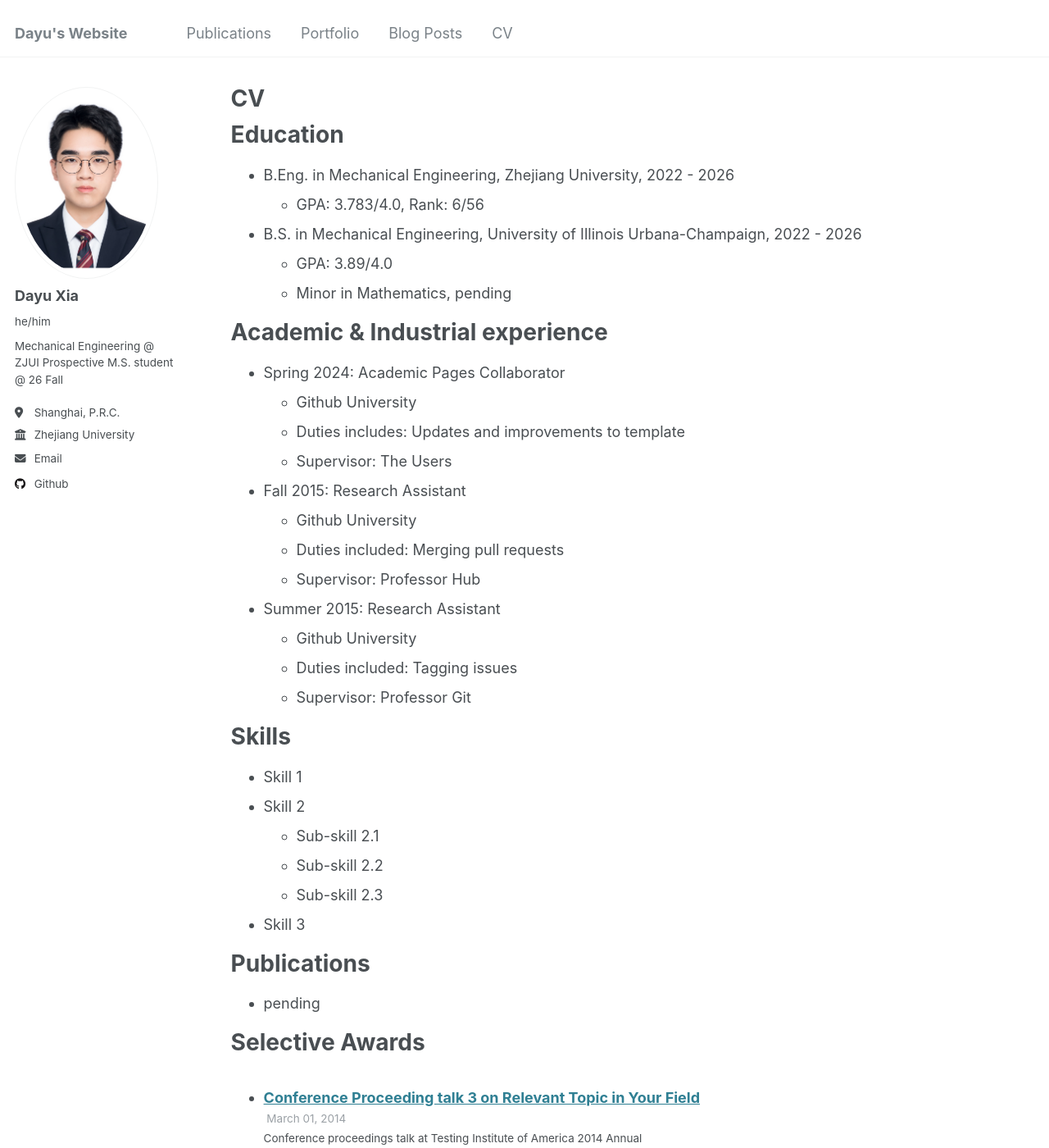
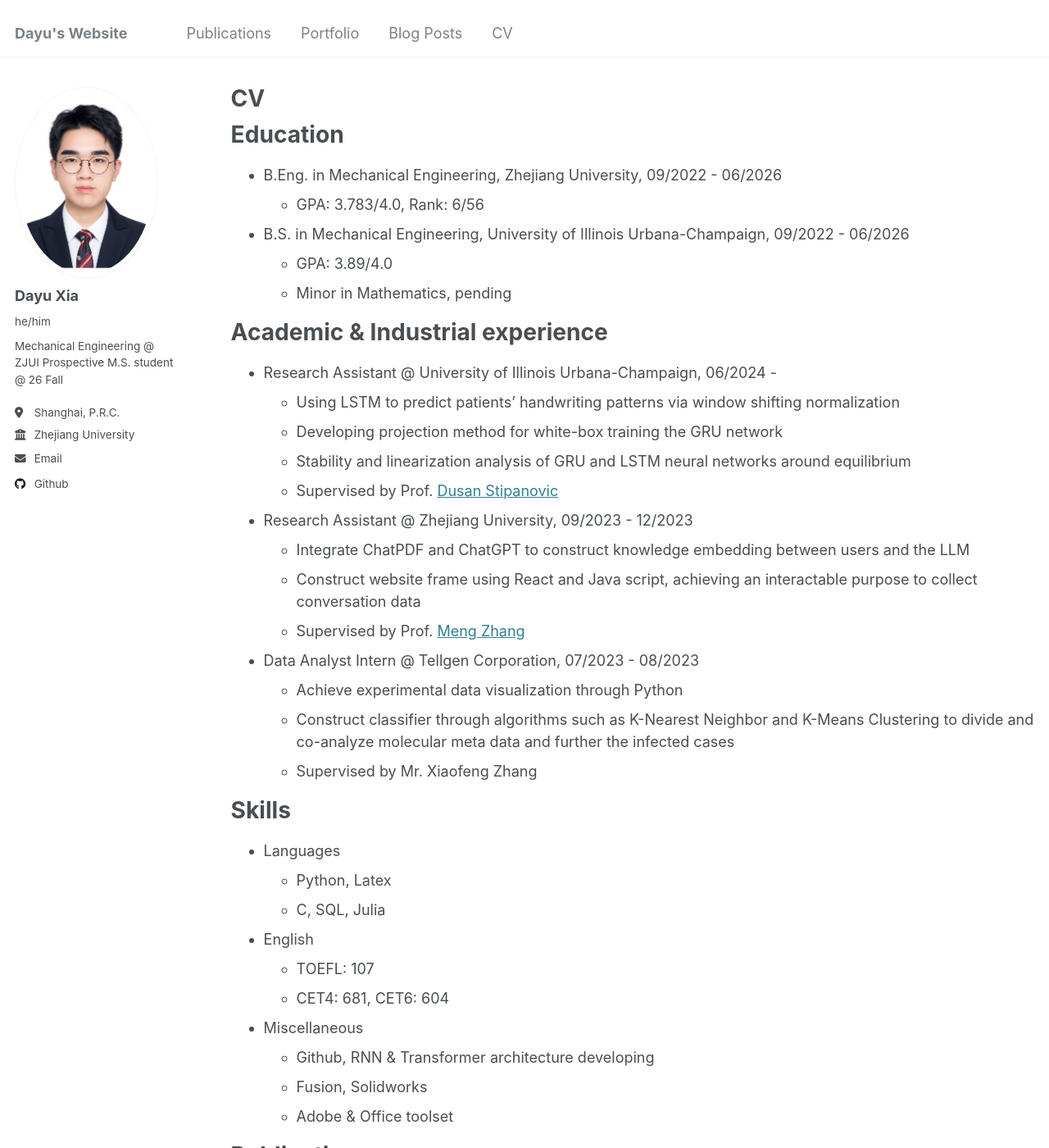
Before and after one commit to dyxia1241/dyxia1241.github.io, a Jekyll site: the page built from _pages/cv.md, in a window 1280 px wide and 1400 px high. Shown: the whole window at 82% size. Built offline with Jekyll 4.4.1, drawn with Linux system fonts in a browser that asks for light colours; some of the changed text lies outside the part shown.

Commit message:
Update cv.md

```diff
--- a/_pages/cv.md
+++ b/_pages/cv.md
@@ -11,37 +11,42 @@ redirect_from:
 
 Education
 ======
-* B.Eng. in Mechanical Engineering, Zhejiang University, 2022 - 2026
+* B.Eng. in Mechanical Engineering, Zhejiang University, 09/2022 - 06/2026
   * GPA: 3.783/4.0, Rank: 6/56
-* B.S. in Mechanical Engineering, University of Illinois Urbana-Champaign, 2022 - 2026
+* B.S. in Mechanical Engineering, University of Illinois Urbana-Champaign, 09/2022 - 06/2026
   * GPA: 3.89/4.0
   * Minor in Mathematics, pending
 
 Academic & Industrial experience
 ======
-* Spring 2024: Academic Pages Collaborator
-  * Github University
-  * Duties includes: Updates and improvements to template
-  * Supervisor: The Users
+* Research Assistant @ University of Illinois Urbana-Champaign, 06/2024 -
+  * Using LSTM to predict patients' handwriting patterns via window shifting normalization
+  * Developing projection method for white-box training the GRU network
+  * Stability and linearization analysis of GRU and LSTM neural networks around equilibrium
+  * Supervised by Prof. [Dusan Stipanovic](https://ise.illinois.edu/directory/profile/dusan)
 
-* Fall 2015: Research Assistant
-  * Github University
-  * Duties included: Merging pull requests
-  * Supervisor: Professor Hub
+* Research Assistant @ Zhejiang University, 09/2023 - 12/2023
+  * Integrate ChatPDF and ChatGPT to construct knowledge embedding between users and the LLM
+  * Construct website frame using React and Java script, achieving an interactable purpose to collect conversation data
+  * Supervised by Prof. [Meng Zhang](https://zjui.intl.zju.edu.cn/en/node/1651)
 
-* Summer 2015: Research Assistant
-  * Github University
-  * Duties included: Tagging issues
-  * Supervisor: Professor Git
+* Data Analyst Intern @ Tellgen Corporation, 07/2023 - 08/2023
+  * Achieve experimental data visualization through Python
+  * Construct classifier through algorithms such as K-Nearest Neighbor and K-Means Clustering to divide and co-analyze molecular meta data and further the infected cases
+  * Supervised by Mr. Xiaofeng Zhang
 
 Skills
 ======
-* Skill 1
-* Skill 2
-  * Sub-skill 2.1
-  * Sub-skill 2.2
-  * Sub-skill 2.3
-* Skill 3
+* Languages
+  * Python, Latex
+  * C, SQL, Julia
+* English
+  * TOEFL: 107
+  * CET4: 681, CET6: 604
+* Miscellaneous
+  * Github, RNN & Transformer architecture developing
+  * Fusion, Solidworks
+  * Adobe & Office toolset
 
 Publications
 ======
@@ -49,10 +54,15 @@ Publications
 
 Selective Awards
 ======
-  <ul>{% for post in site.talks reversed %}
-    {% include archive-single-talk-cv.html  %}
-  {% endfor %}</ul>
+* Provincial Scholarship (3%), Zhejiang Provincial Government, 09/2024
+* Participant, HKUST Summer Camp for Elite Students (hosted by [Dept. of IEDA](https://ieda.ust.hk/eng/index.php)), 07/2024
+* Silver Metal, China International College Students' Innovation Competition, 11/2023
+* Second Prize, Zhejiang University Student Scholarship, 09/2023 & 2024
+* First Prize, Zhejiang University Student Winter Vacation Social Practice, 05/2023
+* Honorable Mention, Mathematical Contest In Modeling, 02/2023
+* Second Prize, The Chinese Mathematics Competitions, 11/2022
 
 Projects
 ======
-* Currently signed in to 43 different slack teams
+* [Integrated report, "Multi-dimensional Comparison Report Between Chengdu and Hangzhou](https://dyxia1241.github.io/files/Report_Chengdu%26Hangzhou.pdf), 05/2023
+* [Integrated report, "Prediction and Analysis of the Wordle Game"](https://dyxia1241.github.io/files/Wordle%20Game%20Prediction.pdf), 02/2023
```
